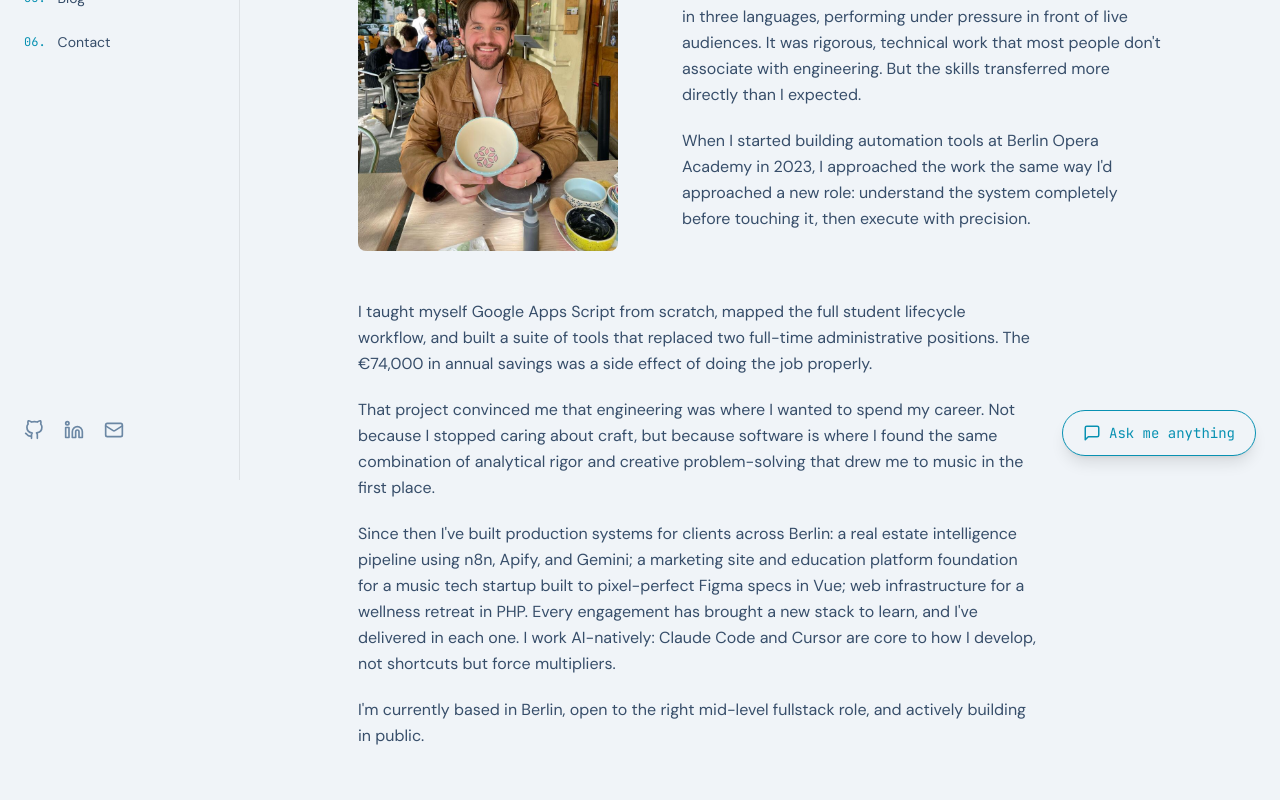
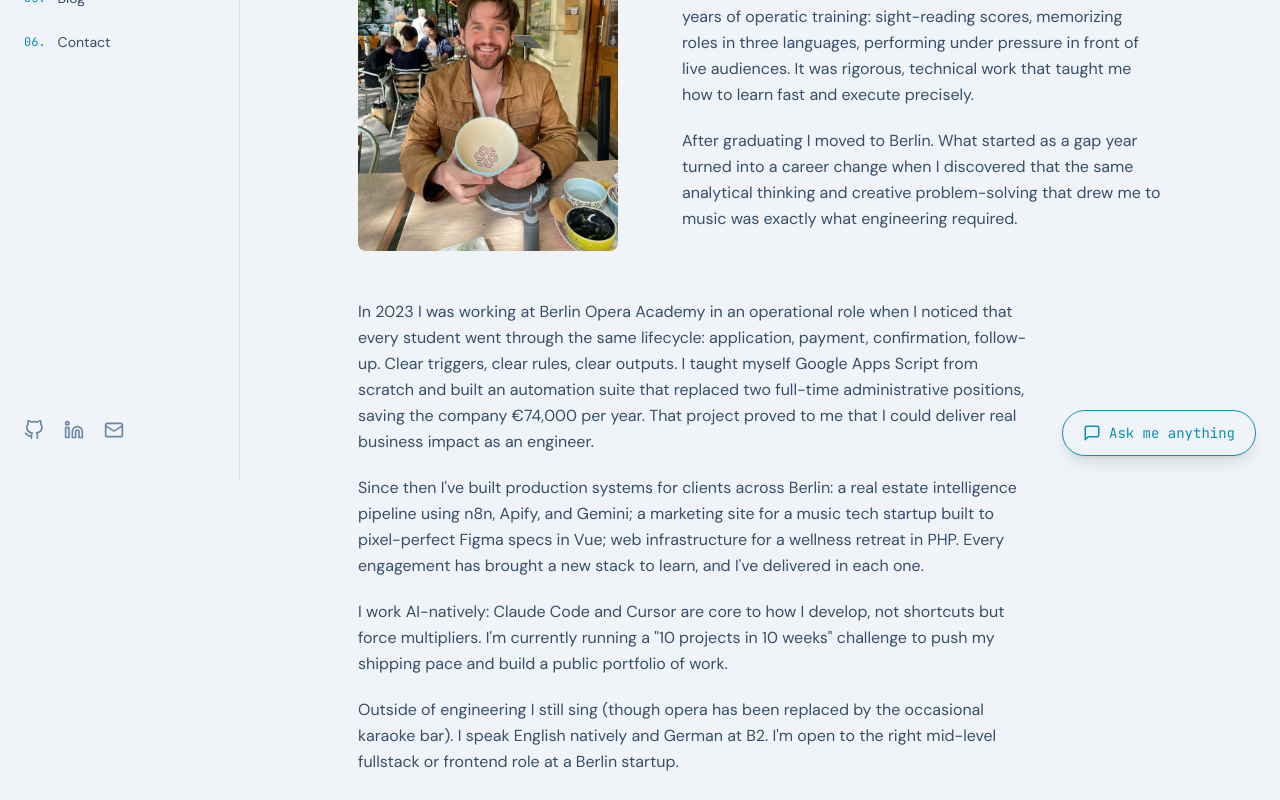
Before and after one commit to mojoro/john-moorman-portfolio, a Next.js app: page /about in a window 1280 px wide. Shown: the part 320-1120 px from the top of the page. Built offline with nearby package versions, Linux system fonts and the light colour scheme.

Commit message:
Rewrite about page bio with traditional ordering

```diff
--- a/app/about/page.tsx
+++ b/app/about/page.tsx
@@ -37,21 +37,21 @@ export default function AboutPage() {
 
         <div className="max-w-[520px] space-y-5 text-text-secondary leading-relaxed">
           <p className="text-lg font-medium text-text-primary">
-            I came to software through an unusual door.
+            Originally from the States, now based in Berlin.
           </p>
           <p>
-            I spent five years training as an operatic performer at Boston
-            Conservatory at Berklee, sight-reading scores, memorizing roles in
+            I studied vocal performance at Boston Conservatory at Berklee,
+            graduating in 2022 with a Bachelor of Music (GPA 3.84). Five years
+            of operatic training: sight-reading scores, memorizing roles in
             three languages, performing under pressure in front of live
-            audiences. It was rigorous, technical work that most people
-            don&apos;t associate with engineering. But the skills transferred
-            more directly than I expected.
+            audiences. It was rigorous, technical work that taught me how to
+            learn fast and execute precisely.
           </p>
           <p>
-            When I started building automation tools at Berlin Opera Academy in
-            2023, I approached the work the same way I&apos;d approached a new
-            role: understand the system completely before touching it, then
-            execute with precision.
+            After graduating I moved to Berlin. What started as a gap year
+            turned into a career change when I discovered that the same
+            analytical thinking and creative problem-solving that drew me to
+            music was exactly what engineering required.
           </p>
         </div>
       </div>
@@ -59,33 +59,37 @@ export default function AboutPage() {
       {/* Rest of the story */}
       <div className="mt-12 max-w-[680px] space-y-5 text-text-secondary leading-relaxed">
         <p>
-          I taught myself Google Apps Script from scratch, mapped the full
-          student lifecycle workflow, and built a suite of tools that replaced
-          two full-time administrative positions. The €74,000 in annual savings
-          was a side effect of doing the job properly.
-        </p>
-
-        <p>
-          That project convinced me that engineering was where I wanted to spend
-          my career. Not because I stopped caring about craft, but because
-          software is where I found the same combination of analytical rigor
-          and creative problem-solving that drew me to music in the first place.
+          In 2023 I was working at Berlin Opera Academy in an operational role
+          when I noticed that every student went through the same lifecycle:
+          application, payment, confirmation, follow-up. Clear triggers, clear
+          rules, clear outputs. I taught myself Google Apps Script from scratch
+          and built an automation suite that replaced two full-time
+          administrative positions, saving the company €74,000 per year. That
+          project proved to me that I could deliver real business impact as an
+          engineer.
         </p>
 
         <p>
           Since then I&apos;ve built production systems for clients across
           Berlin: a real estate intelligence pipeline using n8n, Apify, and
-          Gemini; a marketing site and education platform foundation for a music
-          tech startup built to pixel-perfect Figma specs in Vue; web
-          infrastructure for a wellness retreat in PHP. Every engagement has
-          brought a new stack to learn, and I&apos;ve delivered in each one. I
-          work AI-natively: Claude Code and Cursor are core to how I develop,
-          not shortcuts but force multipliers.
+          Gemini; a marketing site for a music tech startup built to
+          pixel-perfect Figma specs in Vue; web infrastructure for a wellness
+          retreat in PHP. Every engagement has brought a new stack to learn, and
+          I&apos;ve delivered in each one.
         </p>
 
         <p>
-          I&apos;m currently based in Berlin, open to the right mid-level
-          fullstack role, and actively building in public.
+          I work AI-natively: Claude Code and Cursor are core to how I develop,
+          not shortcuts but force multipliers. I&apos;m currently running a
+          &quot;10 projects in 10 weeks&quot; challenge to push my shipping pace
+          and build a public portfolio of work.
+        </p>
+
+        <p>
+          Outside of engineering I still sing (though opera has been replaced by
+          the occasional karaoke bar). I speak English natively and German at
+          B2. I&apos;m open to the right mid-level fullstack or frontend role
+          at a Berlin startup.
         </p>
       </div>
 
```
